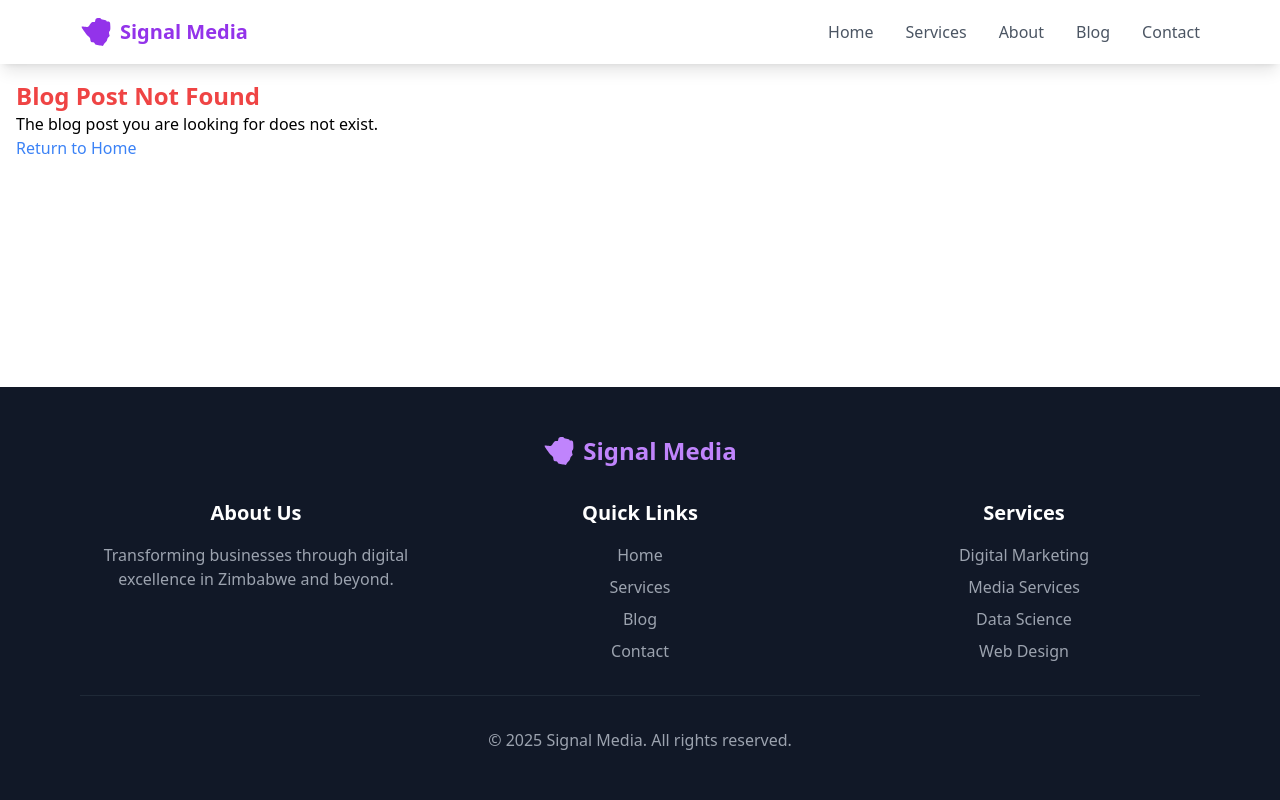
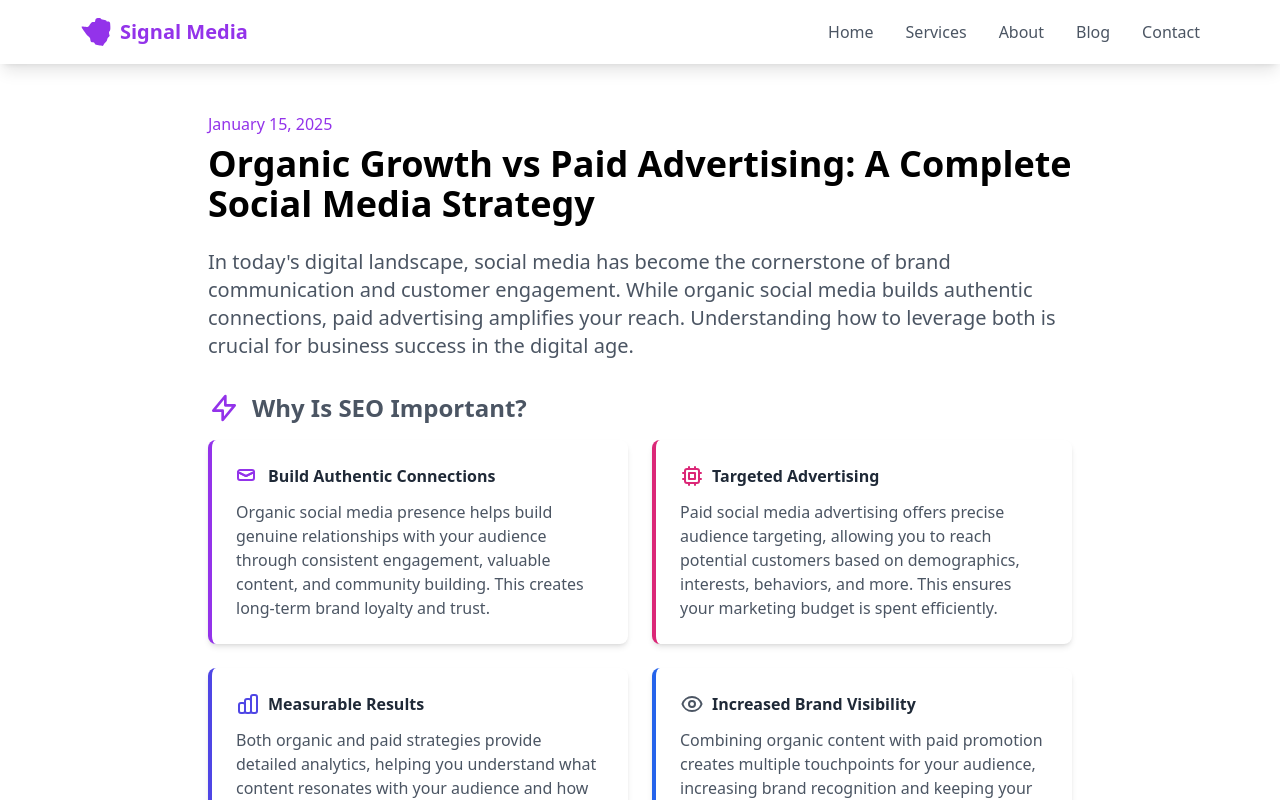
Before and after one commit to alaricjames/signal-media-project, a React (Vite) app: page /blog/social-media-marketing-strategy in a window 1280 px wide. Shown: the top 800 px of the page. Built offline with nearby package versions, Linux system fonts and the light colour scheme.

Commit message:
new blog post

```diff
--- a/src/data/blogPosts.js
+++ b/src/data/blogPosts.js
@@ -1,4 +1,120 @@
 export const blogPosts = [
+    {
+      id: 2,
+      slug: "social-media-marketing-strategy",
+      title: "Organic Growth vs Paid Advertising: A Complete Social Media Strategy",
+      date: "January 15, 2025",
+      summary: "Discover how to balance organic social media growth with paid advertising to create a powerful, comprehensive social media marketing strategy.",
+      content: {
+        intro: "In today's digital landscape, social media has become the cornerstone of brand communication and customer engagement. While organic social media builds authentic connections, paid advertising amplifies your reach. Understanding how to leverage both is crucial for business success in the digital age.",
+        benefits: [
+          {
+            title: "Build Authentic Connections",
+            description: "Organic social media presence helps build genuine relationships with your audience through consistent engagement, valuable content, and community building. This creates long-term brand loyalty and trust.",
+            icon: {
+              paths: [
+                "M18 8.118l-8 4-8-4V14a2 2 0 002 2h12a2 2 0 002-2V8.118z",
+                "M2 8.118a2 2 0 012-2h12a2 2 0 012 2v0L10 12 2 8.118z"
+              ],
+              color: "purple"
+            }
+          },
+          {
+            title: "Targeted Advertising",
+            description: "Paid social media advertising offers precise audience targeting, allowing you to reach potential customers based on demographics, interests, behaviors, and more. This ensures your marketing budget is spent efficiently.",
+            icon: {
+              paths: [
+                "M9 3v2m6-2v2M9 19v2m6-2v2M5 9H3m2 6H3m18-6h-2m2 6h-2M7 19h10a2 2 0 002-2V7a2 2 0 00-2-2H7a2 2 0 00-2 2v10a2 2 0 002 2zM9 9h6v6H9V9z"
+              ],
+              color: "pink"
+            }
+          },
+          {
+            title: "Measurable Results",
+            description: "Both organic and paid strategies provide detailed analytics, helping you understand what content resonates with your audience and how to optimize your social media marketing efforts for better results.",
+            icon: {
+              paths: [
+                "M9 19v-6a2 2 0 00-2-2H5a2 2 0 00-2 2v6a2 2 0 002 2h2a2 2 0 002-2zm0 0V9a2 2 0 012-2h2a2 2 0 012 2v10m-6 0a2 2 0 002 2h2a2 2 0 002-2m0 0V5a2 2 0 012-2h2a2 2 0 012 2v14a2 2 0 01-2 2h-2a2 2 0 01-2-2z"
+              ],
+              color: "indigo"
+            }
+          },
+          {
+            title: "Increased Brand Visibility",
+            description: "Combining organic content with paid promotion creates multiple touchpoints for your audience, increasing brand recognition and keeping your business top-of-mind when customers are ready to make purchasing decisions.",
+            icon: {
+              paths: [
+                "M15 12a3 3 0 11-6 0 3 3 0 016 0z",
+                "M2.458 12C3.732 7.943 7.523 5 12 5c4.478 0 8.268 2.943 9.542 7-1.274 4.057-5.064 7-9.542 7-4.477 0-8.268-2.943-9.542-7z"
+              ],
+              color: "blue"
+            }
+          },
+          {
+            title: "Cost-Effective Marketing",
+            description: "While organic social media requires time investment, paid advertising can be scaled based on your budget. This flexibility allows businesses of all sizes to create effective social media marketing strategies.",
+            icon: {
+              paths: [
+                "M12 8c-1.657 0-3 .895-3 2s1.343 2 3 2 3 .895 3 2-1.343 2-3 2m0-8c1.11 0 2.08.402 2.599 1M12 8V7m0 1v8m0 0v1m0-1c-1.11 0-2.08-.402-2.599-1M21 12a9 9 0 11-18 0 9 9 0 0118 0z"
+              ],
+              color: "green"
+            }
+          }
+        ],
+        howTo: [
+          {
+            title: "Create Engaging Content",
+            description: "Develop a content calendar that mixes educational, entertaining, and promotional content. Use high-quality images, videos, and interactive elements to increase engagement.",
+            icon: {
+              paths: [
+                "M11 5H6a2 2 0 00-2 2v11a2 2 0 002 2h11a2 2 0 002-2v-5m-1.414-9.414a2 2 0 112.828 2.828L11.828 15H9v-2.828l8.586-8.586z"
+              ],
+              color: "purple"
+            }
+          },
+          {
+            title: "Optimize Paid Campaigns",
+            description: "Start with small test budgets to identify what works best. Use A/B testing for ad creative and targeting options to maximize your return on ad spend.",
+            icon: {
+              paths: [
+                "M12 8v4l3 3m6-3a9 9 0 11-18 0 9 9 0 0118 0z"
+              ],
+              color: "pink"
+            }
+          },
+          {
+            title: "Engage With Your Audience",
+            description: "Respond to comments, messages, and mentions promptly. Create polls, questions, and interactive content to encourage two-way communication.",
+            icon: {
+              paths: [
+                "M8 12h.01M12 12h.01M16 12h.01M21 12c0 4.418-4.03 8-9 8a9.863 9.863 0 01-4.255-.949L3 20l1.395-3.72C3.512 15.042 3 13.574 3 12c0-4.418 4.03-8 9-8s9 3.582 9 8z"
+              ],
+              color: "indigo"
+            }
+          },
+          {
+            title: "Monitor Analytics",
+            description: "Track key metrics like engagement rates, reach, click-through rates, and conversion rates. Use these insights to refine your strategy continuously.",
+            icon: {
+              paths: [
+                "M9 19v-6a2 2 0 00-2-2H5a2 2 0 00-2 2v6a2 2 0 002 2h2a2 2 0 002-2zm0 0V9a2 2 0 012-2h2a2 2 0 012 2v10m-6 0a2 2 0 002 2h2a2 2 0 002-2m0 0V5a2 2 0 012-2h2a2 2 0 012 2v14a2 2 0 01-2 2h-2a2 2 0 01-2-2z"
+              ],
+              color: "blue"
+            }
+          },
+          {
+            title: "Stay Platform-Relevant",
+            description: "Adapt your content and strategy for each social media platform's unique features and audience expectations. What works on Instagram might not work on LinkedIn.",
+            icon: {
+              paths: [
+                "M4 5a1 1 0 011-1h14a1 1 0 011 1v2a1 1 0 01-1 1H5a1 1 0 01-1-1V5zM4 13a1 1 0 011-1h6a1 1 0 011 1v6a1 1 0 01-1 1H5a1 1 0 01-1-1v-6zM16 13a1 1 0 011-1h2a1 1 0 011 1v6a1 1 0 01-1 1h-2a1 1 0 01-1-1v-6z"
+              ],
+              color: "green"
+            }
+          }
+        ]
+      }
+    },
     {
       id: 1,
       slug: "why-seo-matters-harare",
```
